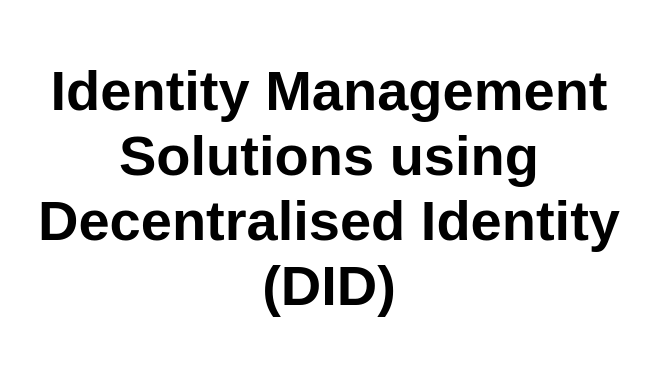
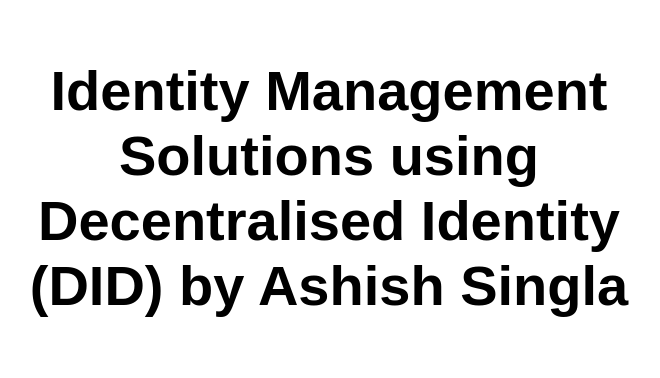
Before and after one commit to singla108/did-static-web-app, a website: page src/index.html in a window 1280 px wide. Shown: the whole page, without its empty margins (311-971 px from the left). Drawn offline with Linux system fonts and the light colour scheme.

Commit message:
Update index.html

```diff
--- a/src/index.html
+++ b/src/index.html
@@ -10,7 +10,7 @@
 
 <body>
   <main>
-    <h1>Identity Management Solutions using Decentralised Identity (DID)</h1>
+    <h1>Identity Management Solutions using Decentralised Identity (DID) by Ashish Singla</h1>
   </main>
 </body>
 
```
